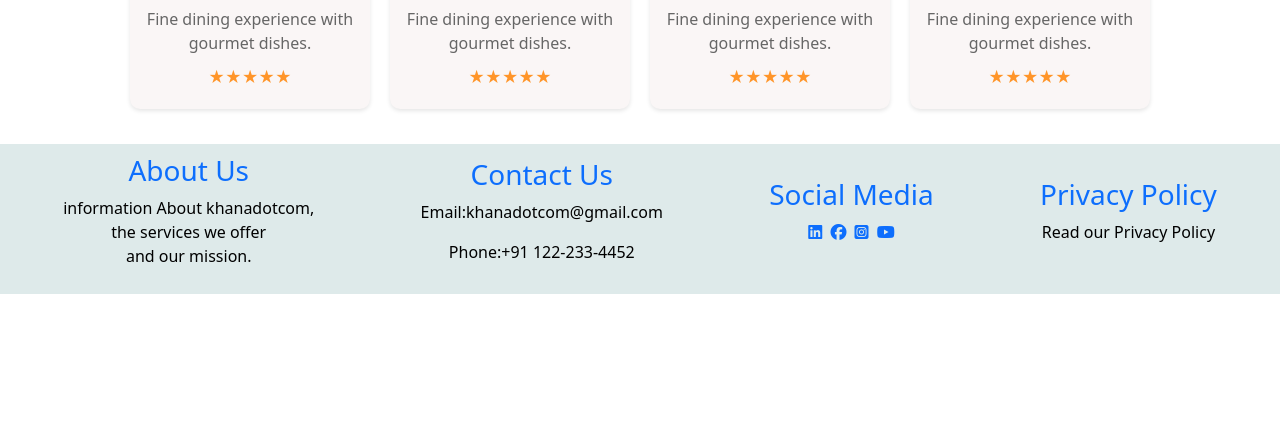
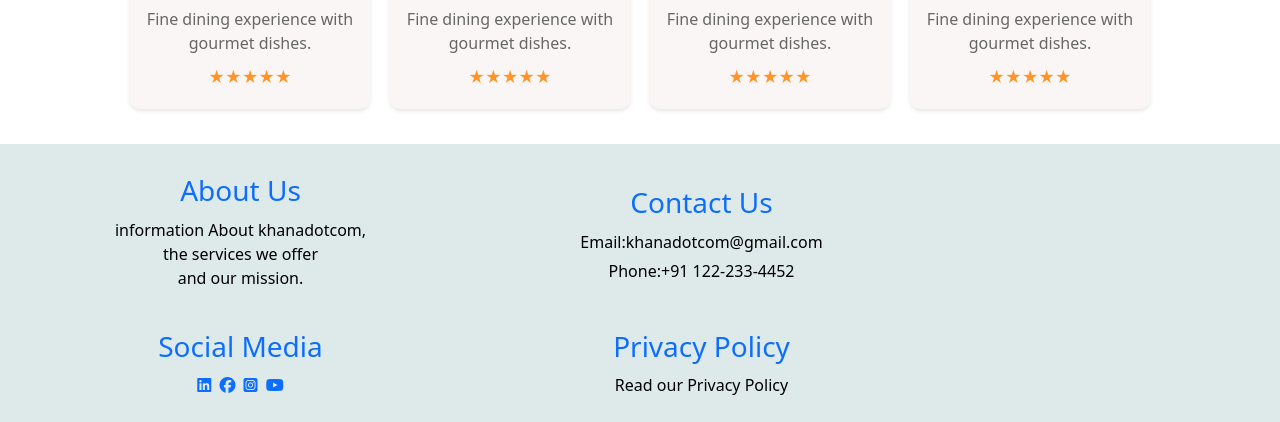
Before and after one commit to rahul9369/Registratation, a plain HTML site: page index.html in a window 1280 px wide. Shown: the part 857-1279 px from the top of the page. Before the commit the page ends 1151 px from the top, so only its background shows below. Drawn offline with nearby package versions, Linux system fonts and the light colour scheme.

Commit message:
many commit

```diff
--- a/styles.css
+++ b/styles.css
@@ -32,6 +32,7 @@ body {
 .dropdown {
   position: relative;
   display: inline-block;
+  margin-left: 5px;
 }
 
 .dropbtn {
@@ -80,7 +81,7 @@ body {
   .nav-right {
     width: 100%;
     text-align: center;
-    margin-left: 20px;
+    margin-left: 2px;
   }
 
   .nav-left a,
@@ -127,14 +128,14 @@ body {
   text-align: center;
 }
 
-.link {
+/* .link {
   display: flex;
-  justify-content: space-around;
+  flex-wrap: wrap;
   align-items: center;
   background-color: rgb(222, 234, 234);
   color: black;
   padding: 10px;
-}
+} */
 .checkbox-container,
 .container {
   width: 80%;
@@ -239,7 +240,7 @@ i {
   margin: 5px;
 }
 
-.option {
+/* .option {
   display: flex;
   justify-content: space-around;
 }
@@ -262,8 +263,42 @@ a[href]h3 {
   color: white;
 }
 .about {
+  text-align: center; */
+/* }
+.contact {
+  text-align: center;
+} */
+
+.link {
+  display: flex;
+  flex-wrap: wrap;
+  /* justify-content: space-around; */
+  align-items: center;
+  background-color: rgb(222, 234, 234);
+  color: black;
+  padding: 10px;
+}
+
+.link .about {
+  width: 35%; /* Adjust the width as needed */
+  margin: 10px;
   text-align: center;
 }
-.contact {
-  text-align: center;
+
+.link .about h3 {
+  margin: 10px 0;
 }
+
+.link .about p {
+  margin: 5px 0;
+}
+
+.link .aboutchild p {
+  margin: 10px 0;
+}
+
+@media only screen and (max-width: 768px) {
+  .link .about {
+    width: 70%; /* Adjust the width for smaller screens */
+  }
+}
```
